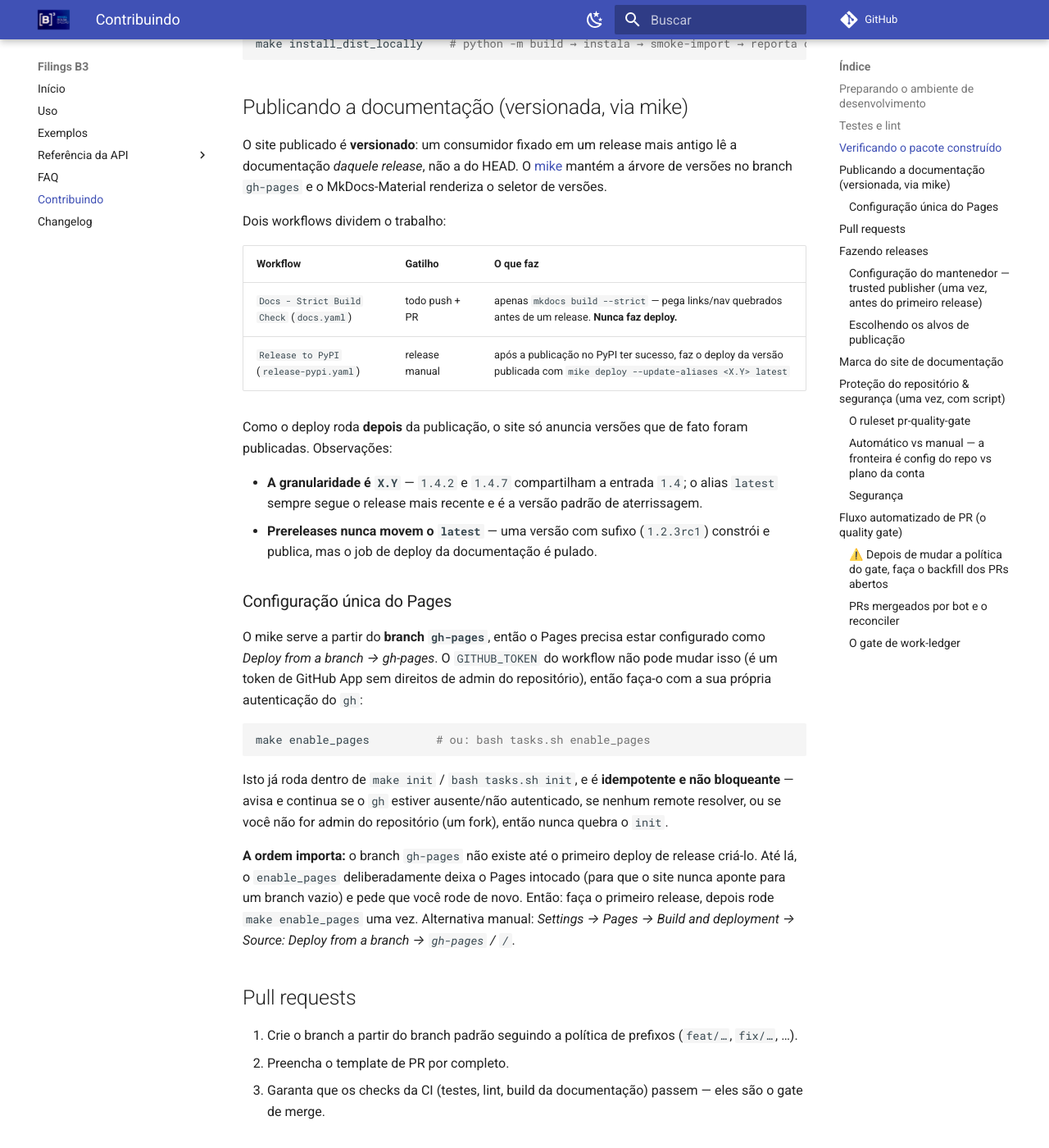
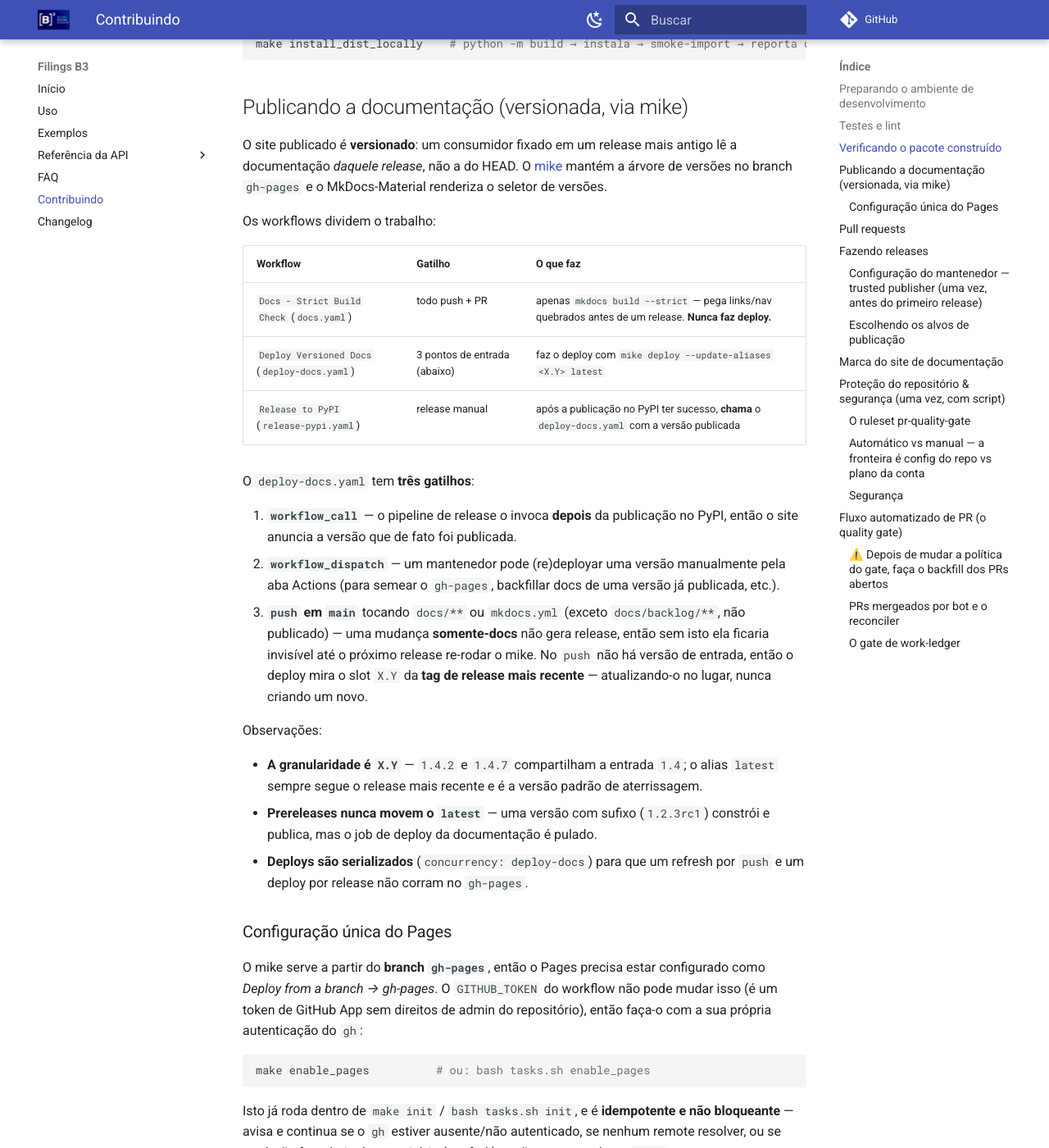
Before and after one commit to guilhermegor/filings-b3, an MkDocs documentation site: the page built from docs/contributing.md, in a window 1280 px wide and 1400 px high, scrolled down 1040 px. Shown: the whole window at 82% size. Built offline with MkDocs 1.6.1 and Material for MkDocs 9.7.7, drawn with Linux system fonts in a browser that asks for light colours; comment, search, counter and statistics services are not loaded; the version menu is left out.

Commit message:
ci: auto-deploy versioned docs on push to main touching docs (#134)
Docs-only merges ship no release, so the versioned mike site stayed frozen
until the next release re-ran the deploy. Add a third entry point to
deploy-docs.yaml so a docs change goes live hands-off.

- push trigger on main filtered to docs/** + mkdocs.yml, excluding
  docs/backlog/** (unpublished per mkdocs exclude_docs)
- push has no version input: Compute X.Y Alias falls back to the latest
  release tag, refreshing the current minor slot; skips gracefully when no
  tag exists yet (first release seeds gh-pages)
- concurrency guard so a push-refresh and a release-deploy never race on
  gh-pages (never cancel-in-progress)
- document the three entry points in docs/contributing.md

```diff
--- a/docs/contributing.md
+++ b/docs/contributing.md
@@ -49,20 +49,33 @@ O site publicado é **versionado**: um consumidor fixado em um release mais anti
 *daquele release*, não a do HEAD. O [mike](https://github.com/jimporter/mike) mantém a árvore de
 versões no branch `gh-pages` e o MkDocs-Material renderiza o seletor de versões.
 
-Dois workflows dividem o trabalho:
+Os workflows dividem o trabalho:
 
 | Workflow | Gatilho | O que faz |
 |---|---|---|
 | `Docs - Strict Build Check` (`docs.yaml`) | todo push + PR | apenas `mkdocs build --strict` — pega links/nav quebrados antes de um release. **Nunca faz deploy.** |
-| `Release to PyPI` (`release-pypi.yaml`) | release manual | após a publicação no PyPI ter sucesso, faz o deploy da versão publicada com `mike deploy --update-aliases <X.Y> latest` |
+| `Deploy Versioned Docs` (`deploy-docs.yaml`) | 3 pontos de entrada (abaixo) | faz o deploy com `mike deploy --update-aliases <X.Y> latest` |
+| `Release to PyPI` (`release-pypi.yaml`) | release manual | após a publicação no PyPI ter sucesso, **chama** o `deploy-docs.yaml` com a versão publicada |
 
-Como o deploy roda **depois** da publicação, o site só anuncia versões que de fato foram
-publicadas. Observações:
+O `deploy-docs.yaml` tem **três gatilhos**:
+
+1. **`workflow_call`** — o pipeline de release o invoca **depois** da publicação no PyPI, então o
+   site anuncia a versão que de fato foi publicada.
+2. **`workflow_dispatch`** — um mantenedor pode (re)deployar uma versão manualmente pela aba
+   Actions (para semear o `gh-pages`, backfillar docs de uma versão já publicada, etc.).
+3. **`push` em `main`** tocando `docs/**` ou `mkdocs.yml` (exceto `docs/backlog/**`, não publicado)
+   — uma mudança **somente-docs** não gera release, então sem isto ela ficaria invisível até o
+   próximo release re-rodar o mike. No `push` não há versão de entrada, então o deploy mira o slot
+   `X.Y` da **tag de release mais recente** — atualizando-o no lugar, nunca criando um novo.
+
+Observações:
 
 - **A granularidade é `X.Y`** — `1.4.2` e `1.4.7` compartilham a entrada `1.4`; o alias `latest`
   sempre segue o release mais recente e é a versão padrão de aterrissagem.
 - **Prereleases nunca movem o `latest`** — uma versão com sufixo (`1.2.3rc1`) constrói e publica,
   mas o job de deploy da documentação é pulado.
+- **Deploys são serializados** (`concurrency: deploy-docs`) para que um refresh por `push` e um
+  deploy por release não corram no `gh-pages`.
 
 ### Configuração única do Pages
 
```
Also changed, not shown: docs/backlog/auto-deploy-docs-on-push_20260725_202642.md (added, +35 -0 lines), 1 other file.
